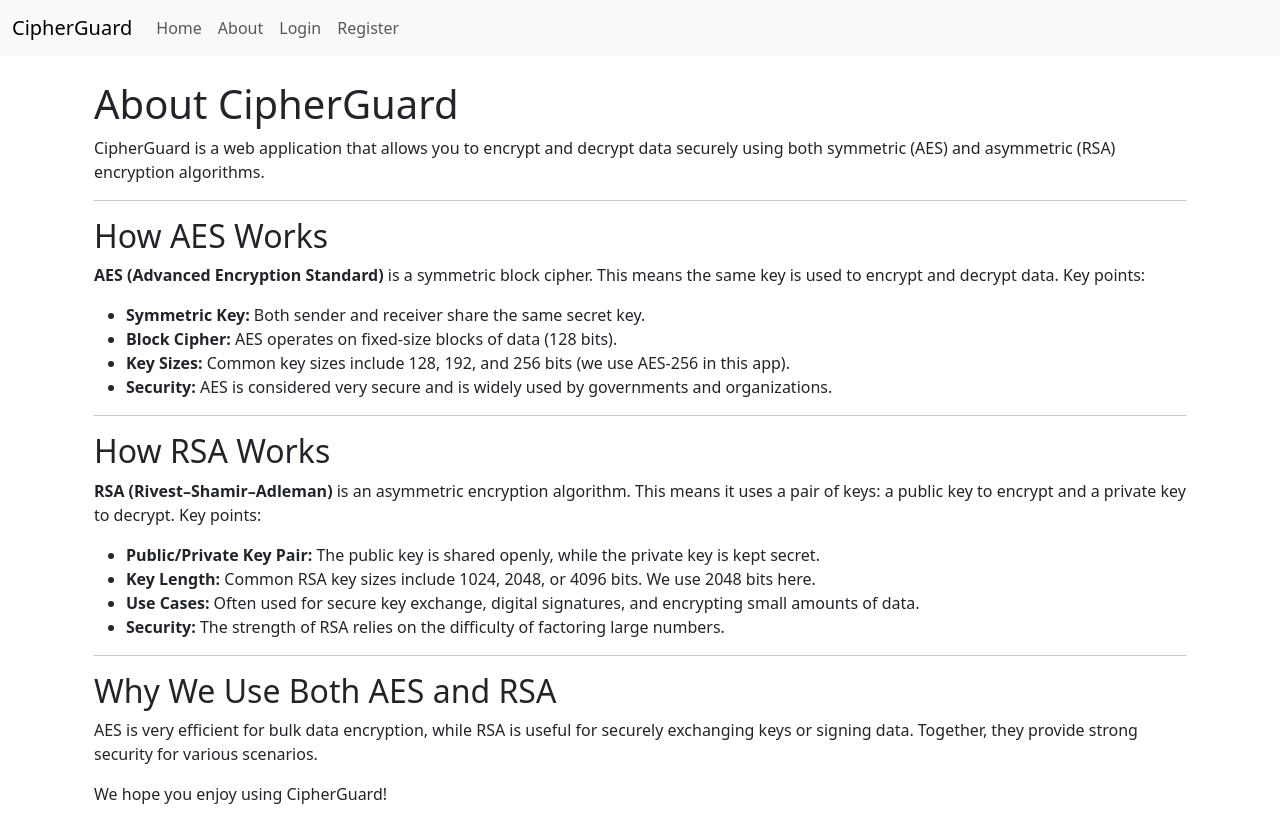
After one commit to rmwebb2/NewEncryptionHub, a Flask app: page /about in a window 1280 px wide. The commit adds this page. Run offline with Flask 3, Linux system fonts and the light colour scheme.

Commit message:
adds about section to web app

```diff
--- a/app.py
+++ b/app.py
@@ -139,6 +139,7 @@ def my_files():
     user_files = File.query.filter_by(user_id=current_user.id).all()
     return render_template('my_files.html', files=user_files)
 
+
 # download file route (for encrypted file)
 @app.route('/download/<int:file_id>')
 @login_required
@@ -199,6 +200,10 @@ def logout():
 @login_required
 def dashboard():
     return render_template('dashboard.html')
+
+@app.route('/about')
+def about():
+    return render_template('about.html')
 
 # home route
 @app.route('/')
--- /dev/null
+++ b/templates/about.html
@@ -0,0 +1,50 @@
+{% extends "base.html" %}
+{% block content %}
+  <div class="container mt-4">
+    <h1>About CipherGuard</h1>
+    <p>
+      CipherGuard is a web application that allows you to encrypt and decrypt data securely
+      using both symmetric (AES) and asymmetric (RSA) encryption algorithms.
+    </p>
+
+    <hr>
+
+    <h2>How AES Works</h2>
+    <p>
+      <strong>AES (Advanced Encryption Standard)</strong> is a symmetric block cipher.
+      This means the same key is used to encrypt and decrypt data.
+      Key points:
+    </p>
+    <ul>
+      <li><strong>Symmetric Key:</strong> Both sender and receiver share the same secret key.</li>
+      <li><strong>Block Cipher:</strong> AES operates on fixed-size blocks of data (128 bits).</li>
+      <li><strong>Key Sizes:</strong> Common key sizes include 128, 192, and 256 bits (we use AES-256 in this app).</li>
+      <li><strong>Security:</strong> AES is considered very secure and is widely used by governments and organizations.</li>
+    </ul>
+
+    <hr>
+
+    <h2>How RSA Works</h2>
+    <p>
+      <strong>RSA (Rivest–Shamir–Adleman)</strong> is an asymmetric encryption algorithm.
+      This means it uses a pair of keys: a public key to encrypt and a private key to decrypt.
+      Key points:
+    </p>
+    <ul>
+      <li><strong>Public/Private Key Pair:</strong> The public key is shared openly, while the private key is kept secret.</li>
+      <li><strong>Key Length:</strong> Common RSA key sizes include 1024, 2048, or 4096 bits. We use 2048 bits here.</li>
+      <li><strong>Use Cases:</strong> Often used for secure key exchange, digital signatures, and encrypting small amounts of data.</li>
+      <li><strong>Security:</strong> The strength of RSA relies on the difficulty of factoring large numbers.</li>
+    </ul>
+
+    <hr>
+
+    <h2>Why We Use Both AES and RSA</h2>
+    <p>
+      AES is very efficient for bulk data encryption, while RSA is useful for securely exchanging keys
+      or signing data. Together, they provide strong security for various scenarios.
+    </p>
+
+    <p>We hope you enjoy using CipherGuard!</p>
+  </div>
+{% endblock %}
--- a/templates/base.html
+++ b/templates/base.html
@@ -24,6 +24,9 @@
         <ul class="navbar-nav me-auto mb-2 mb-lg-0">
           <li class="nav-item">
             <a class="nav-link" href="{{ url_for('home') }}">Home</a>
+          </li>
+          <li class="nav-item">
+            <a class="nav-link" href="{{ url_for('about') }}">About</a>
           </li>
           {% if current_user.is_authenticated %}
           <li class="nav-item">
```
